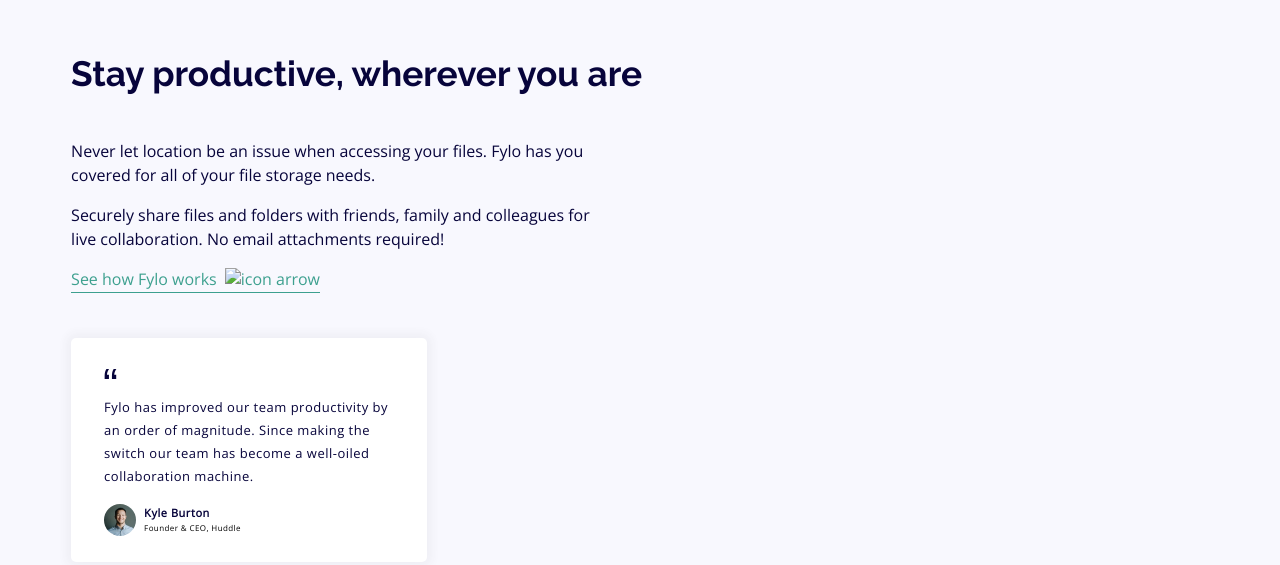
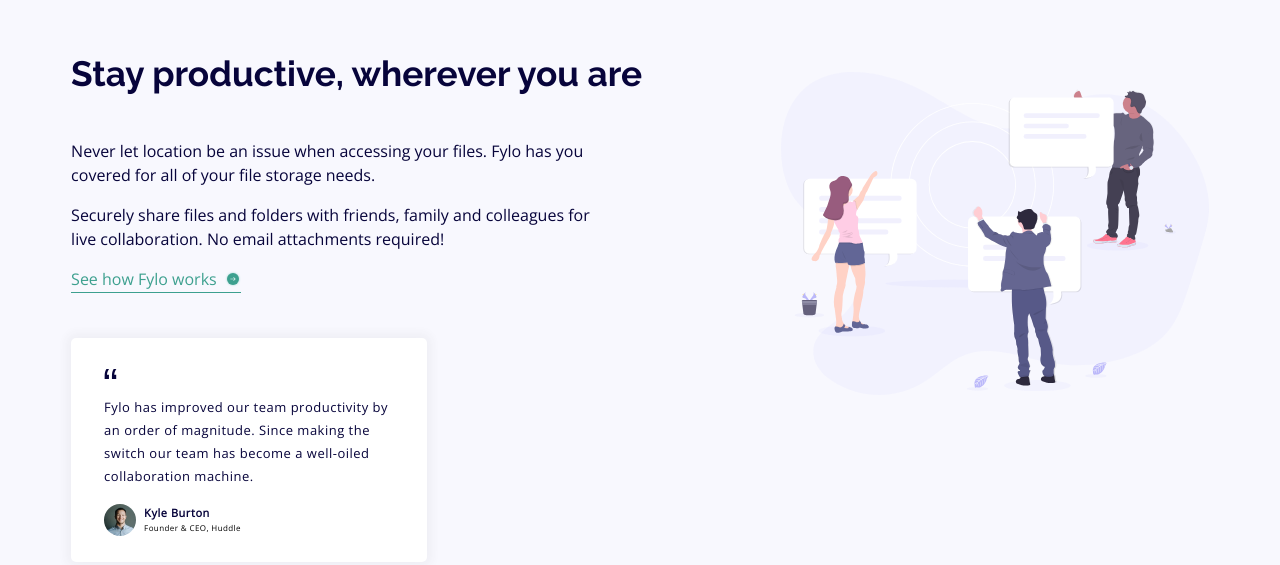
Before and after one commit to vanderms/fylo-landing-page-with-two-column-layout, a plain HTML site: page index.html in a window 1280 px wide. Shown: the part 915-1480 px from the top of the page. Drawn offline with nearby package versions, Linux system fonts and the light colour scheme; the site is published under a folder, as on GitHub Pages, so addresses that start at the root find nothing.

Commit message:
change assets absolute path to relative path in order to publish in github pages

```diff
--- a/index.html
+++ b/index.html
@@ -68,7 +68,7 @@
           </div>
           <a href="./" class="cta">
             <span>See how Fylo works</span>
-            <img src="/images/icon-arrow.svg" alt="icon arrow" class="arrow">
+            <img src="./images/icon-arrow.svg" alt="icon arrow" class="arrow">
           </a>
           <figure class="testimonial-card">
             <img src="./images/icon-quotes.svg" alt="quote icon" class="quote-icon">
--- a/scss/_section-productive.scss
+++ b/scss/_section-productive.scss
@@ -19,13 +19,13 @@
     right: 0;
     height: rem(114);
     background-color: white;
-    background-image: url(/images/bg-curve-desktop.svg);
+    background-image: url(./images/bg-curve-desktop.svg);
     background-repeat: no-repeat;
     background-size: cover;
     background-position: center top;
 
     @include media(rem(375)){
-      background-image: url(/images/bg-curve-mobile.svg);
+      background-image: url(./images/bg-curve-mobile.svg);
     }
   }
 }
@@ -158,7 +158,7 @@
   .bg-image{
     width: 100%;
     padding-bottom: 75.46%;
-    background-image: url(/images/illustration-2.svg);
+    background-image: url(./images/illustration-2.svg);
     background-repeat: no-repeat;
     background-size: cover;
     background-position: center;
```
Also changed, not shown: index.css.
